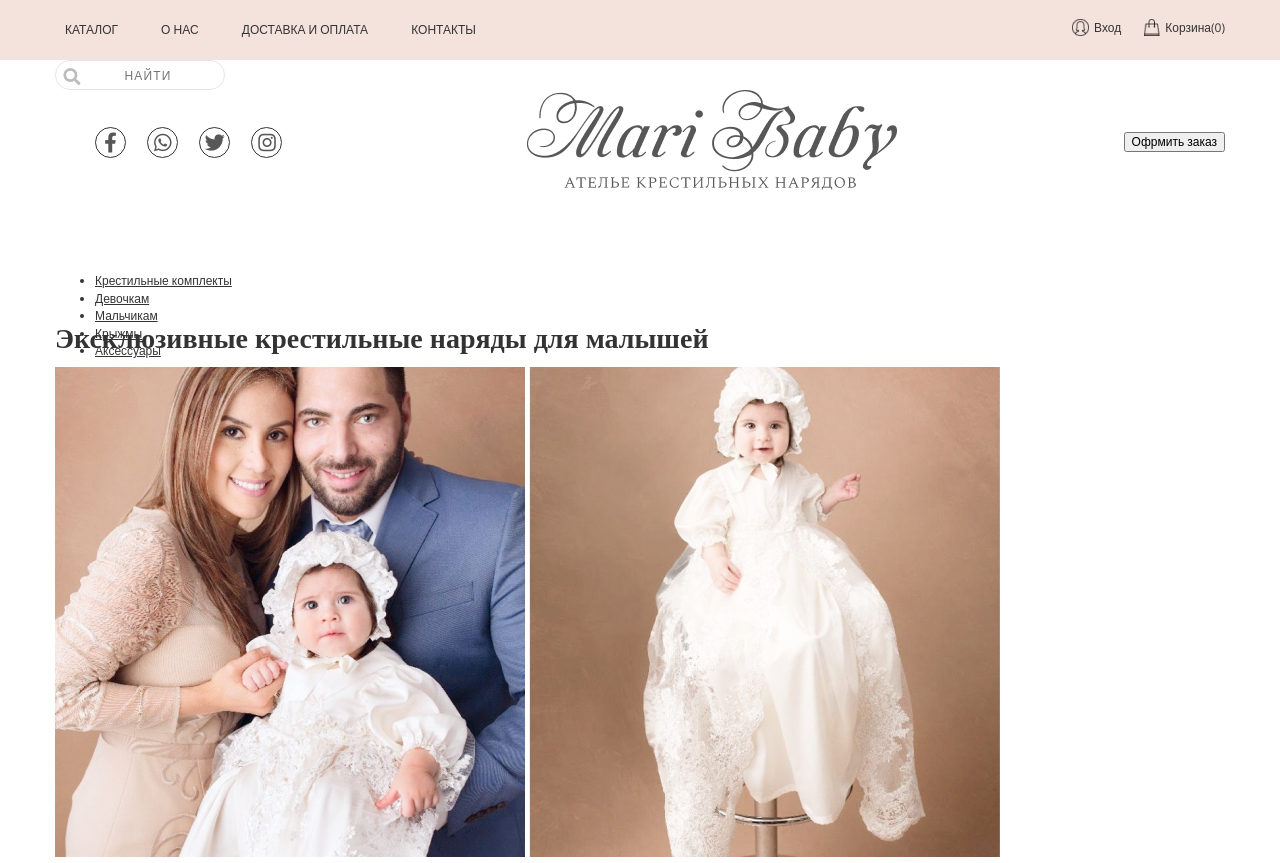
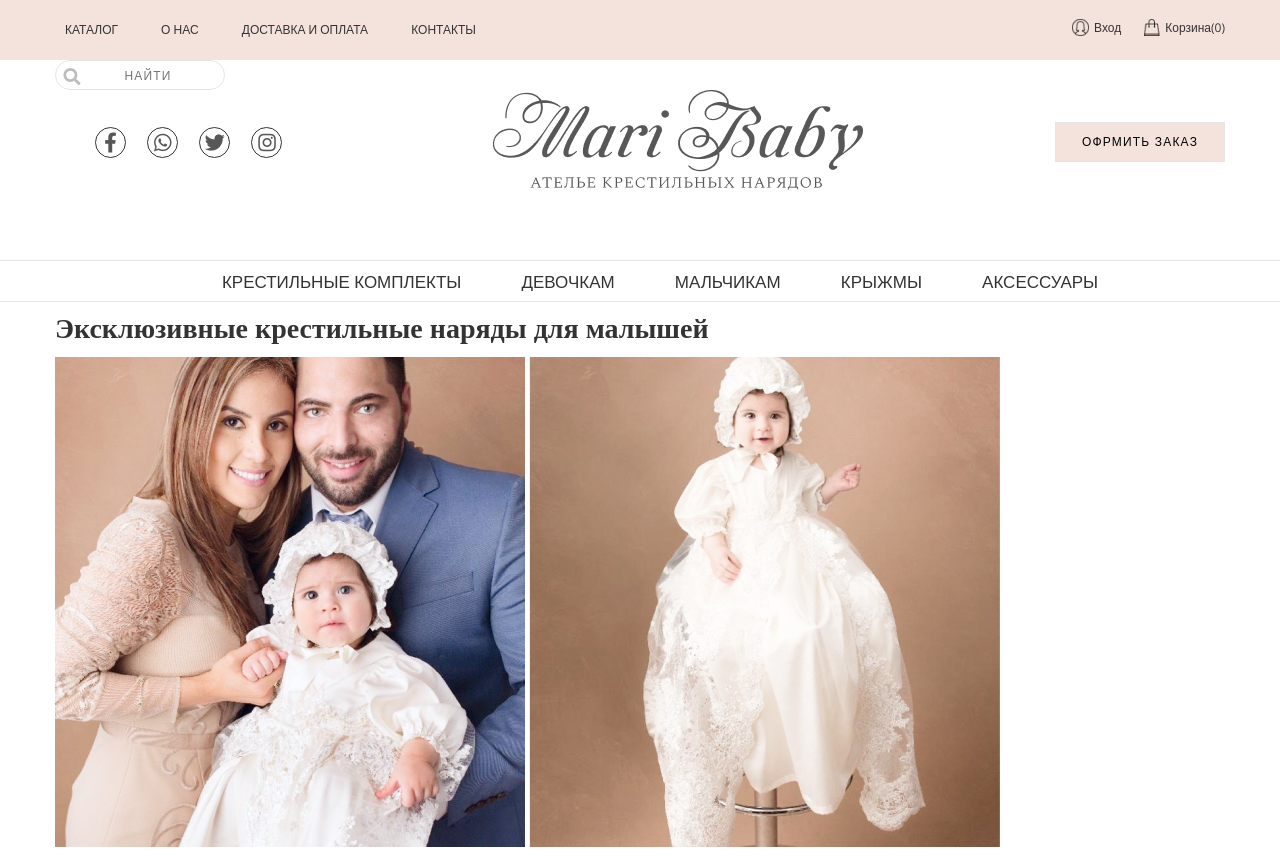
Before and after one commit to zt-1552/MariBaby, a website: page app/index.html in a window 1280 px wide. Drawn offline with nearby package versions, Linux system fonts and the light colour scheme.

Commit message:
header 90%

```diff
--- a/app/index.html
+++ b/app/index.html
@@ -49,7 +49,9 @@
             <button class="btn" type="button" name="button">Офрмить заказ</button>
           </div>
         </div>
+      </div>
       <div class="header__main-menu">
+        <div class="container">
           <ul class="main__menu">
             <li class="main__menu-item"><a href="">Крестильные комплекты</a></li>
             <li class="main__menu-item"><a href="">Девочкам</a></li>
@@ -58,7 +60,7 @@
             <li class="main__menu-item"><a href="">Аксессуары</a></li>
           </ul>
         </div>
-    </div>
+      </div>
   </header>
   <section class="family">
     <div class="container">
--- a/app/scss/_base.scss
+++ b/app/scss/_base.scss
@@ -144,6 +144,37 @@ body {
   }
 }
 
+.btn {
+  width: 170px;
+  height: 40px;
+  background-color: #F4E3DC;
+  border: 1px solid #E5E5E5;
+  text-transform: uppercase;
+  letter-spacing: 0.1em;
+  &:hover {
+    background-color: #fcd5c4;
+    cursor: pointer;
+  }
+}
+
 .header__main-menu {
   height: 40px;
+  border-top: 1px solid #E5E5E5;
+  border-bottom: 1px solid #E5E5E5;
+  & ul {
+    text-align: center;
+    & li {
+      list-style: none;
+      display: inline-block;
+      font-size: 17px;
+      padding-right: 57px;
+      &:last-child {
+        padding-right: 0;
+      }
+      & a {
+        text-decoration: none;
+        text-transform: uppercase;
+      }
+    }
+  }
 }
```
Also changed, not shown: public/index.html (+3 -1 lines), public/css/main.css.
